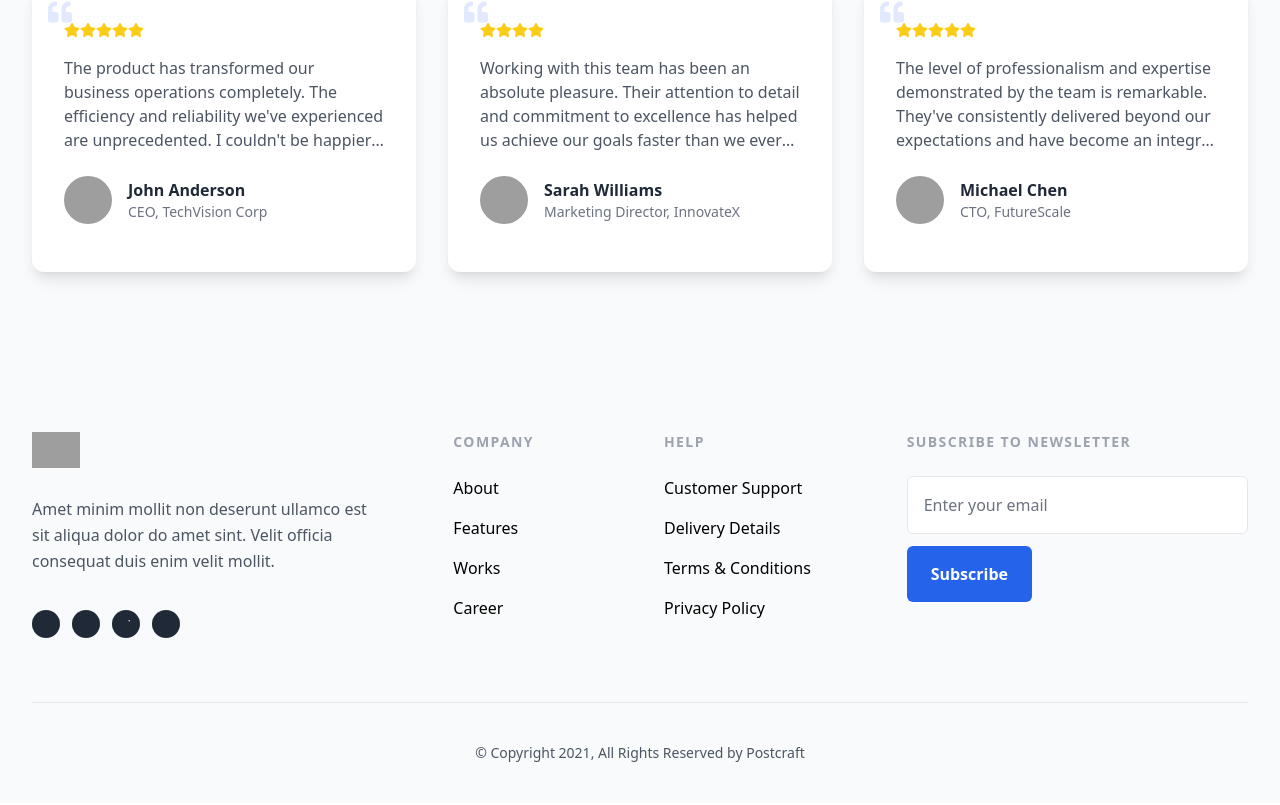
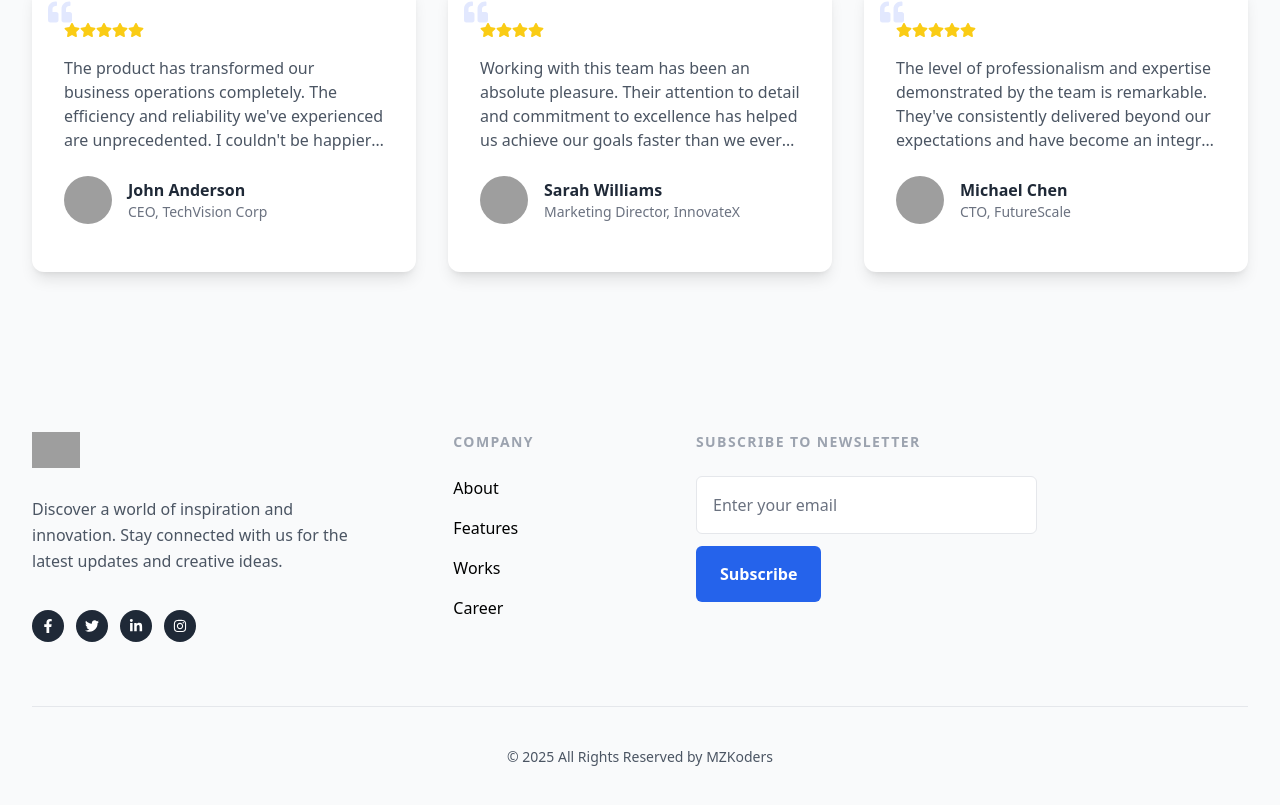
Before and after one commit to AMoizKhan/Company, a Next.js app: page / in a window 1280 px wide. Shown: the part 3483-4288 px from the top of the page. Built offline with nearby package versions, Linux system fonts and the light colour scheme; grey boxes are pictures that could not be loaded.

Commit message:
Working on footer

```diff
--- a/src/Component/Footer.jsx
+++ b/src/Component/Footer.jsx
@@ -1,159 +1,92 @@
 "use client";
+import { FaFacebookF, FaTwitter, FaLinkedinIn, FaInstagram } from "react-icons/fa";
+
 export default function Footer() {
   return (
     <section className="py-10 bg-gray-50 sm:pt-16 lg:pt-24">
       <div className="px-4 mx-auto sm:px-6 lg:px-8 max-w-7xl">
         <div className="grid grid-cols-2 md:col-span-3 lg:grid-cols-6 gap-y-16 gap-x-12">
+          {/* Logo and Description */}
           <div className="col-span-2 md:col-span-3 lg:col-span-2 lg:pr-8">
             <img
               className="w-auto h-9"
               src="https://cdn.rareblocks.xyz/collection/celebration/images/logo.svg"
-                            alt=""
+              alt="logo"
             />
 
             <p className="text-base leading-relaxed text-gray-600 mt-7">
-                            Amet minim mollit non deserunt ullamco est sit aliqua dolor do amet sint.
-                            Velit officia consequat duis enim velit mollit.
+              Discover a world of inspiration and innovation. Stay connected with us for the latest updates and creative ideas.
             </p>
 
+            {/* Social Icons */}
             <ul className="flex items-center space-x-3 mt-9">
               <li>
                 <a
                   href="#"
-                                    className="flex items-center justify-center text-white transition-all duration-200 bg-gray-800 rounded-full w-7 h-7 hover:bg-blue-600 focus:bg-blue-600"
+                  className="flex items-center justify-center text-white bg-gray-800 rounded-full w-8 h-8 hover:bg-blue-600"
                 >
-                                    <svg
-                                        className="w-4 h-4"
-                                        xmlns="http://www.w3.org/2000/svg"
-                                        viewBox="0 0 24 24"
-                                        fill="currentColor"
-                                    >
-                                        <path d="M19.633 7.997c.013.175..."></path>
-                                    </svg>
+                  <FaFacebookF size={14} />
                 </a>
               </li>
-
               <li>
                 <a
                   href="#"
-                                    className="flex items-center justify-center text-white transition-all duration-200 bg-gray-800 rounded-full w-7 h-7 hover:bg-blue-600 focus:bg-blue-600"
+                  className="flex items-center justify-center text-white bg-gray-800 rounded-full w-8 h-8 hover:bg-blue-400"
                 >
-                                    <svg
-                                        className="w-4 h-4"
-                                        xmlns="http://www.w3.org/2000/svg"
-                                        viewBox="0 0 24 24"
-                                        fill="currentColor"
-                                    >
-                                        <path d="M13.397 20.997v-8.196..."></path>
-                                    </svg>
+                  <FaTwitter size={14} />
                 </a>
               </li>
-
               <li>
                 <a
                   href="#"
-                                    className="flex items-center justify-center text-white transition-all duration-200 bg-gray-800 rounded-full w-7 h-7 hover:bg-blue-600 focus:bg-blue-600"
+                  className="flex items-center justify-center text-white bg-gray-800 rounded-full w-8 h-8 hover:bg-blue-700"
                 >
-                                    <svg
-                                        className="w-4 h-4"
-                                        xmlns="http://www.w3.org/2000/svg"
-                                        viewBox="0 0 24 24"
-                                        fill="currentColor"
-                                    >
-                                        <path d="M11.999 7.377a4.623..."></path>
-                                        <circle cx="16.806" cy="7.207" r="1.078"></circle>
-                                        <path d="M20.533 6.111A4.605..."></path>
-                                    </svg>
+                  <FaLinkedinIn size={14} />
                 </a>
               </li>
-
               <li>
                 <a
                   href="#"
-                                    className="flex items-center justify-center text-white transition-all duration-200 bg-gray-800 rounded-full w-7 h-7 hover:bg-blue-600 focus:bg-blue-600"
+                  className="flex items-center justify-center text-white bg-gray-800 rounded-full w-8 h-8 hover:bg-pink-600"
                 >
-                                    <svg
-                                        className="w-4 h-4"
-                                        xmlns="http://www.w3.org/2000/svg"
-                                        viewBox="0 0 24 24"
-                                        fill="currentColor"
-                                    >
-                                        <path
-                                            fillRule="evenodd"
-                                            clipRule="evenodd"
-                                            d="M12.026 2c-5.509 0-9.974..."
-                                        ></path>
-                                    </svg>
+                  <FaInstagram size={14} />
                 </a>
               </li>
             </ul>
           </div>
 
+          {/* Company Section */}
           <div>
             <p className="text-sm font-semibold tracking-widest text-gray-400 uppercase">
               Company
             </p>
             <ul className="mt-6 space-y-4">
-                            <li>
-                                <a href="#" className="flex text-base text-black hover:text-blue-600">
-                                    About
-                                </a>
-                            </li>
-                            <li>
-                                <a href="#" className="flex text-base text-black hover:text-blue-600">
-                                    Features
-                                </a>
-                            </li>
-                            <li>
-                                <a href="#" className="flex text-base text-black hover:text-blue-600">
-                                    Works
-                                </a>
-                            </li>
-                            <li>
-                                <a href="#" className="flex text-base text-black hover:text-blue-600">
-                                    Career
-                                </a>
-                            </li>
+              <li><a href="#" className="text-base text-black hover:text-blue-600">About</a></li>
+              <li><a href="#" className="text-base text-black hover:text-blue-600">Features</a></li>
+              <li><a href="#" className="text-base text-black hover:text-blue-600">Works</a></li>
+              <li><a href="#" className="text-base text-black hover:text-blue-600">Career</a></li>
             </ul>
           </div>
 
-                    <div>
+          {/* Help Section */}
+          {/* <div>
             <p className="text-sm font-semibold tracking-widest text-gray-400 uppercase">
               Help
             </p>
             <ul className="mt-6 space-y-4">
-                            <li>
-                                <a href="#" className="flex text-base text-black hover:text-blue-600">
-                                    Customer Support
-                                </a>
-                            </li>
-                            <li>
-                                <a href="#" className="flex text-base text-black hover:text-blue-600">
-                                    Delivery Details
-                                </a>
-                            </li>
-                            <li>
-                                <a href="#" className="flex text-base text-black hover:text-blue-600">
-                                    Terms & Conditions
-                                </a>
-                            </li>
-                            <li>
-                                <a href="#" className="flex text-base text-black hover:text-blue-600">
-                                    Privacy Policy
-                                </a>
-                            </li>
+              <li><a href="#" className="text-base text-black hover:text-blue-600">Customer Support</a></li>
+              <li><a href="#" className="text-base text-black hover:text-blue-600">Delivery Details</a></li>
+              <li><a href="#" className="text-base text-black hover:text-blue-600">Terms & Conditions</a></li>
+              <li><a href="#" className="text-base text-black hover:text-blue-600">Privacy Policy</a></li>
             </ul>
-                    </div>
+          </div> */}
 
+          {/* Newsletter Section */}
           <div className="col-span-2 md:col-span-1 lg:col-span-2 lg:pl-8">
             <p className="text-sm font-semibold tracking-widest text-gray-400 uppercase">
               Subscribe to newsletter
             </p>
             <form action="#" method="POST" className="mt-6">
-                            <div>
-                                <label htmlFor="email" className="sr-only">
-                                    Email
-                                </label>
               <input
                 type="email"
                 name="email"
@@ -161,7 +94,6 @@ export default function Footer() {
                 placeholder="Enter your email"
                 className="block w-full p-4 text-black placeholder-gray-500 border border-gray-200 rounded-md"
               />
-                            </div>
               <button
                 type="submit"
                 className="inline-flex items-center justify-center px-6 py-4 mt-3 font-semibold text-white bg-blue-600 rounded-md hover:bg-blue-700"
@@ -171,9 +103,10 @@ export default function Footer() {
             </form>
           </div>
         </div>
+
         <hr className="mt-16 mb-10 border-gray-200" />
         <p className="text-sm text-center text-gray-600">
-                    © Copyright 2021, All Rights Reserved by Postcraft
+          © {new Date().getFullYear()} All Rights Reserved by MZKoders
         </p>
       </div>
     </section>
```
Lines whose indentation alone changed are shown as unchanged.
